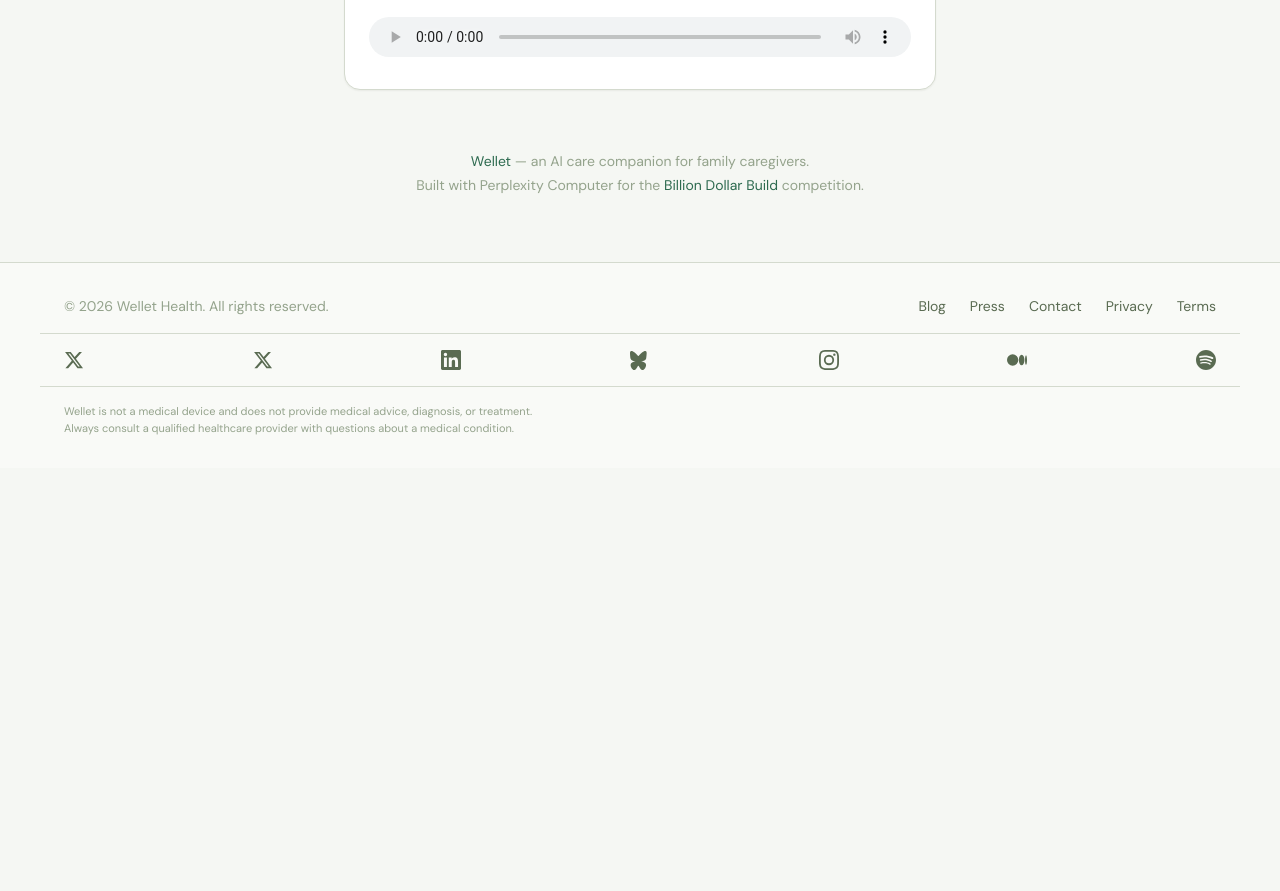
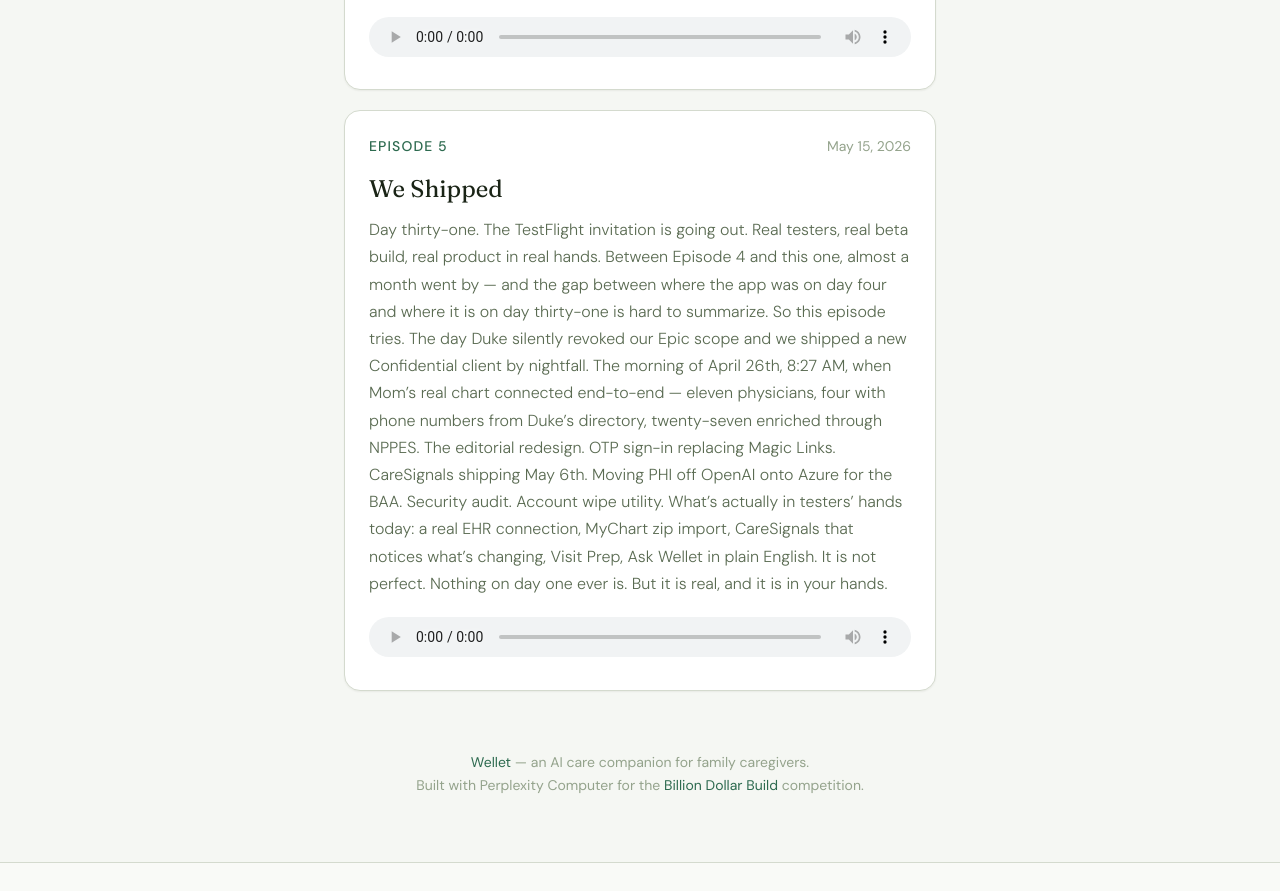
Before and after one commit to wellet-app/getwellet, a plain HTML site: page podcast.html in a window 1280 px wide. Shown: the part 2450-3341 px from the top of the page. Before the commit the page ends 2918 px from the top, so only its background shows below. Drawn offline with Linux system fonts and the light colour scheme; no server answers.

Commit message:
feat(podcast): publish Episode 5 — We Shipped (day 31, May 15)

```diff
--- a/podcast.html
+++ b/podcast.html
@@ -222,6 +222,21 @@
       </div>
     </div>
 
+    <div class="pod-episode">
+      <div class="pod-ep-header">
+        <span class="pod-ep-num">Episode 5</span>
+        <span class="pod-ep-date">May 15, 2026</span>
+      </div>
+      <div class="pod-ep-title">We Shipped</div>
+      <p class="pod-ep-desc">Day thirty-one. The TestFlight invitation is going out. Real testers, real beta build, real product in real hands. Between Episode 4 and this one, almost a month went by &mdash; and the gap between where the app was on day four and where it is on day thirty-one is hard to summarize. So this episode tries. The day Duke silently revoked our Epic scope and we shipped a new Confidential client by nightfall. The morning of April 26th, 8:27 AM, when Mom&rsquo;s real chart connected end-to-end &mdash; eleven physicians, four with phone numbers from Duke&rsquo;s directory, twenty-seven enriched through NPPES. The editorial redesign. OTP sign-in replacing Magic Links. CareSignals shipping May 6th. Moving PHI off OpenAI onto Azure for the BAA. Security audit. Account wipe utility. What&rsquo;s actually in testers&rsquo; hands today: a real EHR connection, MyChart zip import, CareSignals that notices what&rsquo;s changing, Visit Prep, Ask Wellet in plain English. It is not perfect. Nothing on day one ever is. But it is real, and it is in your hands.</p>
+      <div class="pod-player">
+        <audio controls preload="metadata">
+          <source src="podcast-ep5.mp3" type="audio/mpeg">
+          Your browser does not support the audio element.
+        </audio>
+      </div>
+    </div>
+
     <div class="pod-footer">
       <p><a href="/">Wellet</a> &mdash; an AI care companion for family caregivers.<br>
       Built with Perplexity Computer for the <a href="https://billiondollarbuild.com" target="_blank" rel="noopener noreferrer">Billion Dollar Build<span class="sr-only"> (opens in new tab)</span></a> competition.</p>
```
Also changed, not shown: 1 other file.
